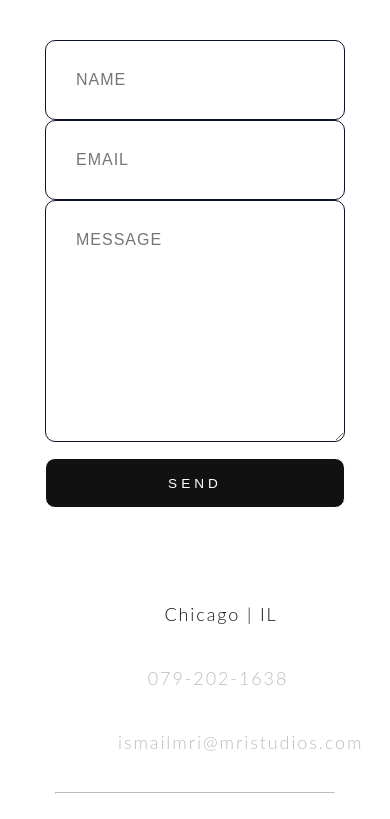
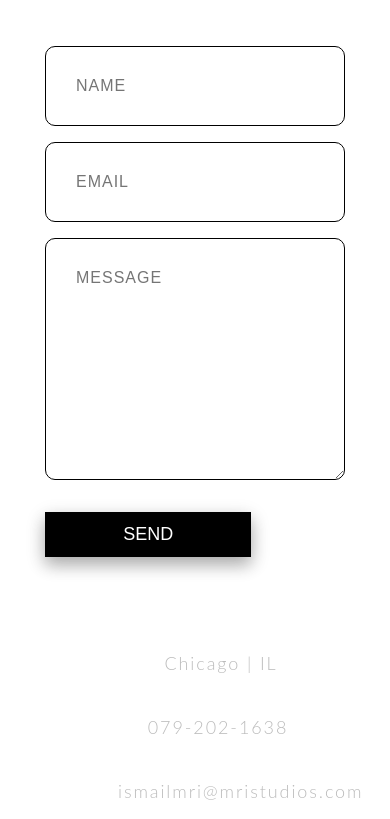
Before and after one commit to ismailmri/qrmenu, a Gatsby site: page /contact in a window 390 px wide. Shown: the part 174-993 px from the top of the page. Built offline with nearby package versions, Linux system fonts and the light colour scheme; Gatsby itself is replaced by a stand-in of ours.

Commit message:
style contact

```diff
--- a/src/css/contact.css
+++ b/src/css/contact.css
@@ -1,7 +1,7 @@
 .contact {
   width: 100%;
   height: 100%;
-  background-color: #fff;
+  background-color: #111;
   overflow: hidden;
   padding-bottom: 200px;
 }
@@ -13,7 +13,7 @@
   margin-bottom: 50px;
   font: 300 60px 'Oswald', sans-serif;
   letter-spacing: 6px;
-  color: #111;
+  color: #000;
   margin-bottom: 25px;
 }
 
@@ -36,10 +36,8 @@
 .form-control, textarea {
   max-width: 400px;
   background-color: #fff;
-  color: #111;
+  color: #000;
   letter-spacing: 1px;
-  padding: auto;
-  margin: auto;
 }
 
 
@@ -52,30 +50,42 @@
       padding: 20px;
       display: block;
       width: 100% !important;
-      background-color: #fff;
-      color: #0b132e;
-      border: #0b132e solid 1px;
+      background-color: #0b132e;
+      color: #fff;
+      border: #000 solid 1px;
       position: relative;
       box-sizing: border-box;
-      margin: auto;
+      margin: 1rem 0;
       border-radius: 10px;
 
   }
 
 .send-button {
-  display: inline-block;
-  padding: 0 20px;
-  height: 50px;
-  width: 400px;
-  color: #fff;
-  font-size: 0.85rem;
-  letter-spacing: 0.25rem;
-  text-transform: uppercase;
-  text-decoration: none;
+  border: none;
+    outline: 0;
+    padding: 12px;
+    color: white;
+    background-color: #000;
+    text-align: center;
+    cursor: pointer;
+    font-size: 18px;
+    margin: 1rem auto;
+    overflow: hidden;
+
+    width: 55%;
+    box-shadow: 0 8px 16px 0 rgba(0,0,0,0.2), 0 6px 20px 0 rgba(0,0,0,0.19);
+    text-decoration: none;
+    display: inline-block;
+    z-index: 10;
+    margin-left: 10%;
+}
+
+.send-button:hover {
+  cursor: pointer;
   background-size: 400%;
-  background: #111;
-  border-radius: 10px;
-  border: #fff solid 1px;
+  opacity: .7;
+  border: none;
+
 }
 
 /* Begin Right Contact Page */
@@ -101,7 +111,7 @@
 .contact-text {
   font: 300 18px 'Lato', sans-serif;
   letter-spacing: 1.9px;
-  color: #111;
+  color: #bbb;
 }
 
 .place {
@@ -123,7 +133,7 @@
 }
 
 .contact-text a:hover {
-  color: #111;
+  color: #fff;
   text-decoration: none;
 }
 
@@ -137,7 +147,7 @@
 }
 
 .social-media-list a {
-  color: #111;
+  color: #fff;
 }
 
 .social-media-list a {
@@ -217,13 +227,13 @@
 
   input, textarea {
       padding: 30px;
-      margin: auto;
+      margin: 1rem 0;
   }
 
   button {
       width: 50%;
       margin: 1rem;
-      text-align: center;
+      align-text: center;
       align-content: center;
       justify-content: center;
   }
@@ -260,7 +270,7 @@
   }
   .form-control, textarea {
     max-width: 300px;
-    margin: auto;
+    margin: 1rem auto;
   }
 
   button {
@@ -291,11 +301,9 @@
 
 }
 
-@media screen and (max-width: 600px) {
+@media screen and (max-width: 410px) {
 
-  .send-button {
-    width: 80%;
-    margin-left: 10%;
-    padding: auto;
+  button {
+    width: 50%;
   }
 }
```
